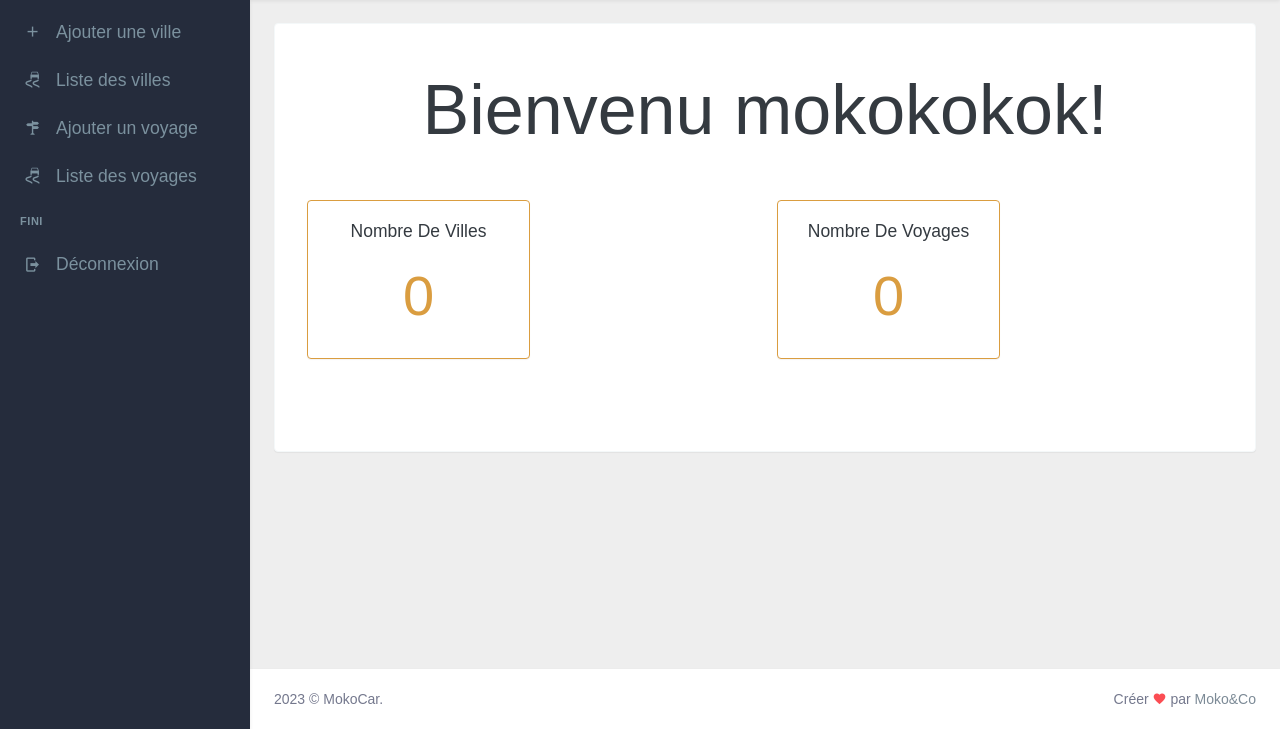
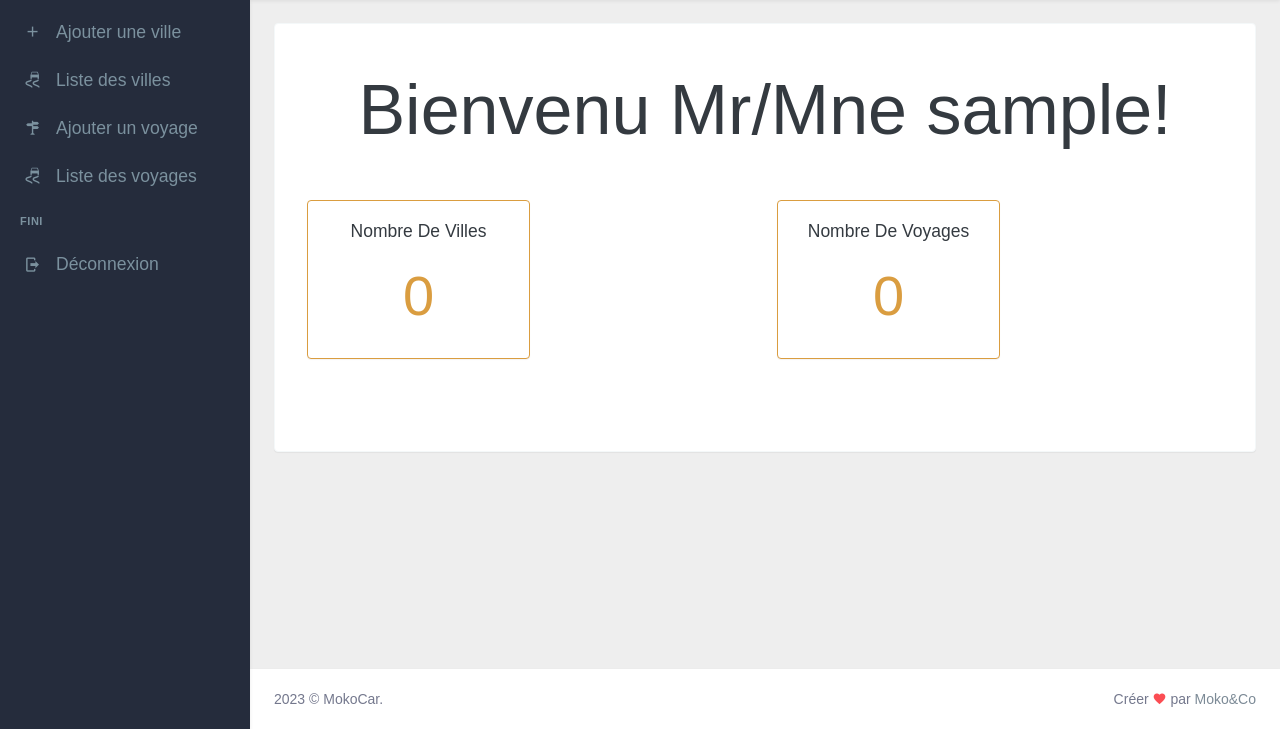
Before and after one commit to Moisekonan/Moko-Car, a Flask app: page /admin/ in a window 1280 px wide. Shown: the part 71-800 px from the top of the page. Run offline with Flask 3, Linux system fonts and the light colour scheme; the visitor is signed in with stand-in values (Sample User, id 1); some libraries are stand-ins or nearby versions.

Commit message:
last update

```diff
--- a/app.py
+++ b/app.py
@@ -243,6 +243,7 @@ def administration():
     # recuperer les voyages et les comptes
     nombre_villes = len(Ville.query.all())
     nombre_voyages = len(Voyage.query.all())
+
     return render_template('admin/index.html', nombre_villes=nombre_villes, nombre_voyages=nombre_voyages)
 
 
--- a/templates/admin/index.html
+++ b/templates/admin/index.html
@@ -2,7 +2,7 @@
 
 {% block content %}
     <div class="container">
-        <h1 class="text-center mt-4 mb-5" style="font-size: 5em;">Bienvenu mokokokok!</h1>
+        <h1 class="text-center mt-4 mb-5" style="font-size: 5em;">Bienvenu Mr/Mne {{current_user.username}}!</h1>
         <div class="row mt-4 mb-5">
             <div class="col-sm-6">
               <div class="card text-center" style="width:50%; border:1px solid #da9d40">
```
